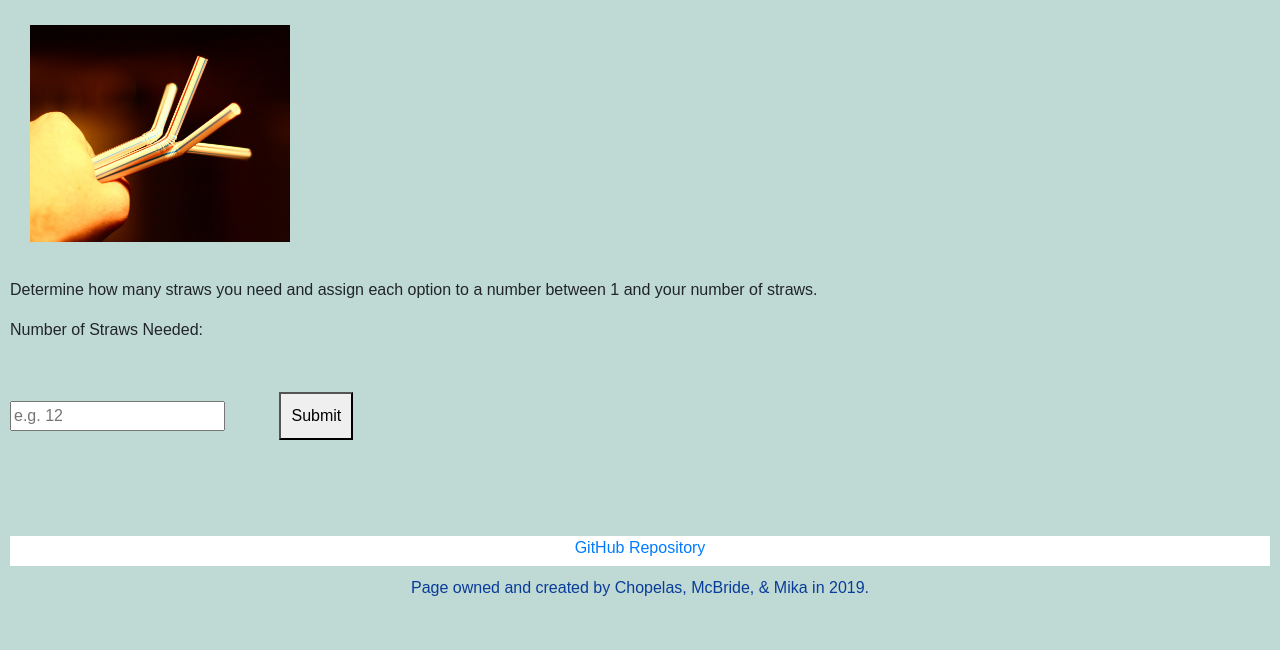
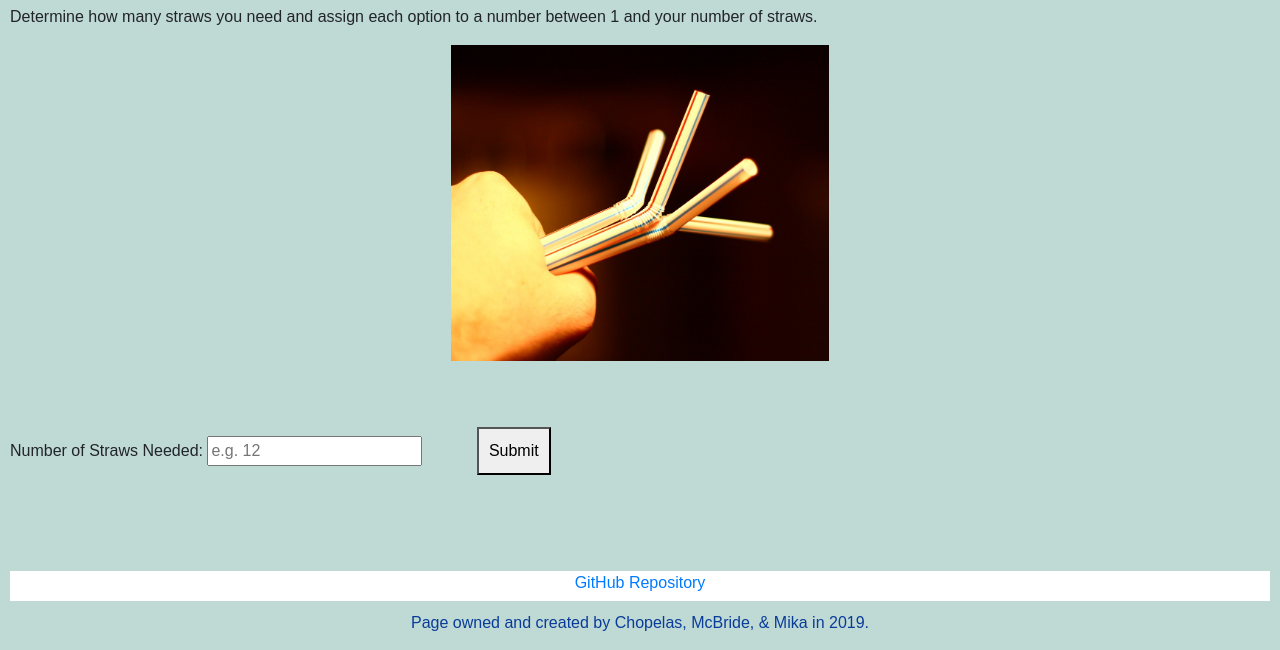
Before and after one commit to tesshoughton/Decider, a plain HTML site: page pages/Straw.html in a window 1280 px wide. Shown: the part 150-800 px from the top of the page. Drawn offline with nearby package versions, Linux system fonts and the light colour scheme; a web font is replaced by a local one.

Commit message:
Finalized straw page

```diff
--- a/css/styles.css
+++ b/css/styles.css
@@ -2,7 +2,7 @@ body {
     background-color: #BFD9D4;
     font-family: 'Rambla', sans-serif;
     margin: 10px;
-    height: 60px;
+    height: 100%;
 }
 
 h1 {
@@ -66,9 +66,17 @@ button {
     margin-right: 50px;
 }
 
-.img {
-    padding: 20px;
-    width: 300px;
+#strawimagep {
+    text-align: center;
+}
+
+#strawimg {
+    alignment-baseline: central;
+    width: 30%;
+}
+
+#strawdraw {
+    padding: 50px;
 }
 
 #logo {
--- a/pages/Straw.html
+++ b/pages/Straw.html
@@ -43,20 +43,18 @@
             <script src="https://cdnjs.cloudflare.com/ajax/libs/popper.js/1.14.3/umd/popper.min.js" integrity="sha384-ZMP7rVo3mIykV+2+9J3UJ46jBk0WLaUAdn689aCwoqbBJiSnjAK/l8WvCWPIPm49" crossorigin="anonymous"></script>
             <script src="https://stackpath.bootstrapcdn.com/bootstrap/4.1.3/js/bootstrap.min.js" integrity="sha384-ChfqqxuZUCnJSK3+MXmPNIyE6ZbWh2IMqE241rYiqJxyMiZ6OW/JmZQ5stwEULTy" crossorigin="anonymous"></script>
             <h2>Pick a Straw!</h2>
-            <section>
-              <aside>
-                <p>
-                  <img class="img" src="../straws.jpg" alt="Straws in Hand"></img>
-                </p>
-              </aside>
-              <article>
             <p>
               Determine how many straws you need and assign each option to a number between 1 and your number of straws.
             </p>
-                Number of Straws Needed:<br>
+            <p id="strawimagep">
+              <img id="strawimg" src="../straws.jpg" alt="Straws in Hand"></img>
+            </p>
+            <p>
+              Number of Straws Needed:
                     <input type="text" placeholder="e.g. 12" id="numstraws">
                     <button onclick="pickStraw()">Submit</button>
                     <p id="shortstraw"></p>
+            </p>
 
                 <script>
                     function pickStraw() {
@@ -77,8 +75,7 @@
                       document.getElementById("shortstraw").innerText = answer;
                     }
                 </script>
-              </article>
-            </section>
+
         </body>
       </div>
       <div id="footer">
```
Lines whose indentation alone changed are shown as unchanged.
